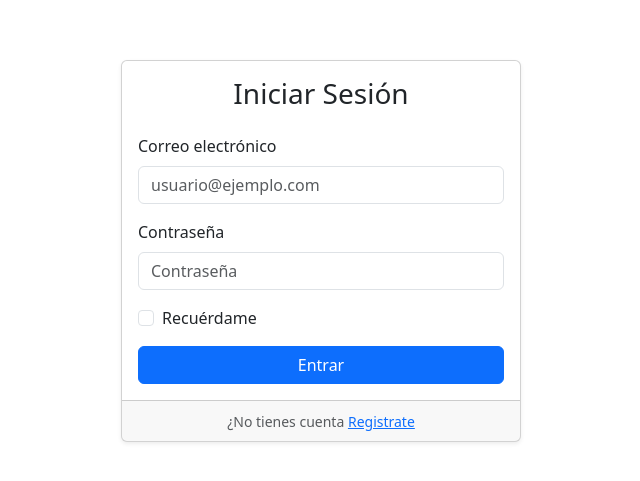
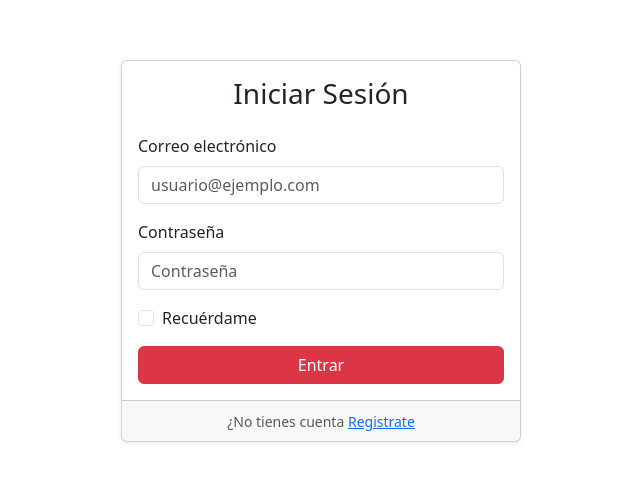
Before and after one commit to Juan10-r/Login-bootstrap, a plain HTML site: page index.html in a window 1280 px wide. Shown: the part 149-630 px from the top of the page, without its empty margins (319-959 px from the left). Drawn offline with nearby package versions, Linux system fonts and the light colour scheme.

Commit message:
Mi primer proyecto

```diff
--- a/index.html
+++ b/index.html
@@ -26,7 +26,7 @@
                         <input type="checkbox" class="form-check-input" id="rememberCheck">
                         <label class="form-check-label" for="rememberCheck">Recuérdame</label>
                     </div>
-                    <button type="submit" class="btn btn-primary w-100">Entrar</button>
+                    <button type="submit" class="btn btn-danger w-100">Entrar</button>
                 </form>
             </div>
             <div class="card-footer text-center">
```
Also changed, not shown: form.html (added).
